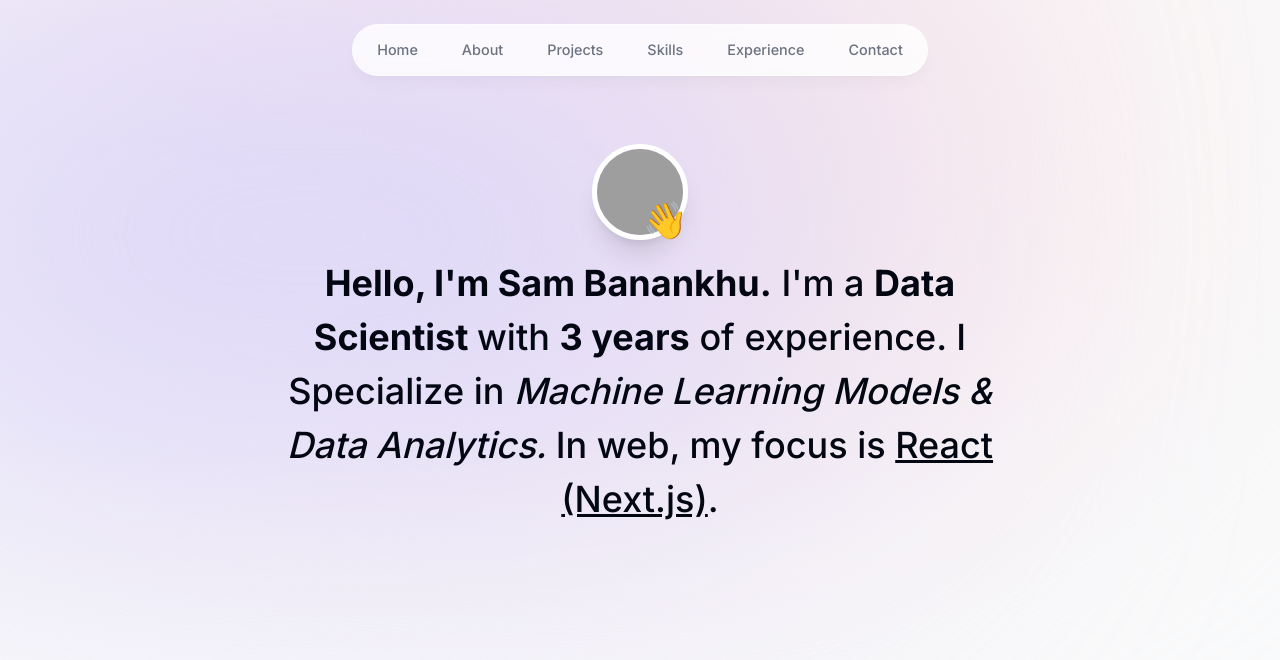
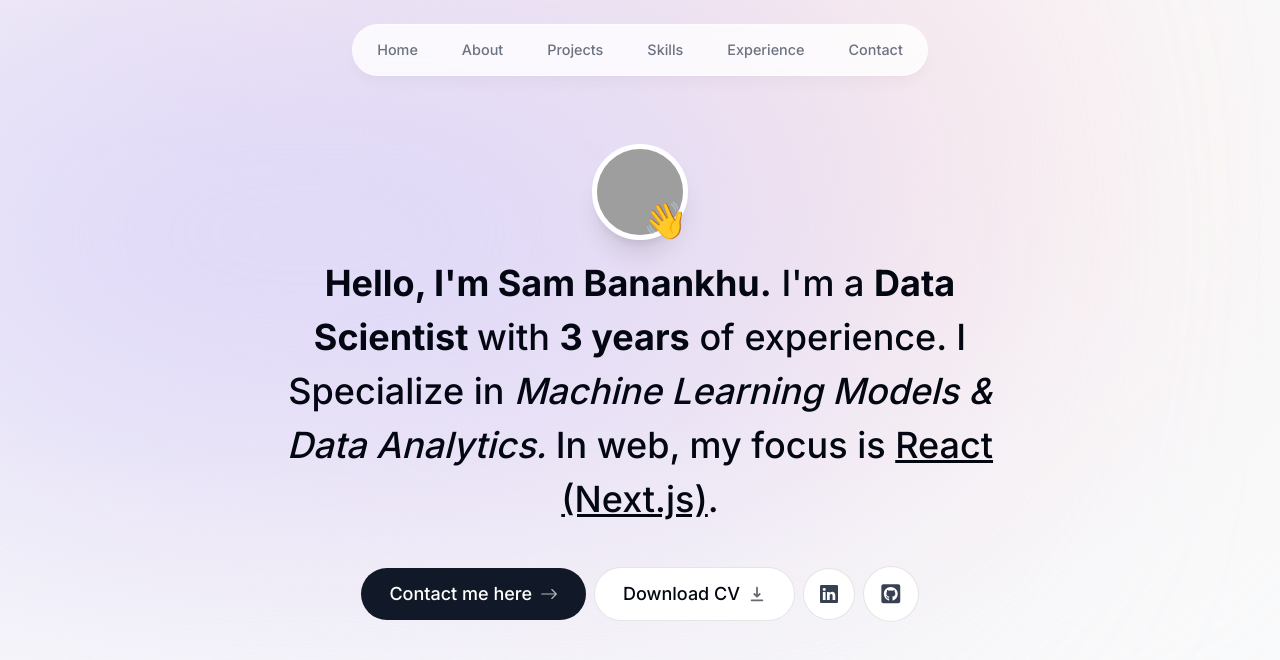
Before and after one commit to Sam-Banankhu/aboutsam, a Next.js app: page / in a window 1280 px wide. Shown: the top 660 px of the page. Built offline with nearby package versions, Linux system fonts and the light colour scheme; grey boxes are pictures that could not be loaded.

Commit message:
added motion to contact section

```diff
--- a/components/intro.tsx
+++ b/components/intro.tsx
@@ -5,6 +5,7 @@ import { FaGithubSquare } from "react-icons/fa";
 import { HiDownload } from "react-icons/hi";
 import { motion } from "framer-motion";
 import React from "react";
+import Link from "next/link";
 
 export default function Intro() {
   return (
@@ -86,6 +87,54 @@ export default function Intro() {
         </span>
         In web, my focus is <span className="underline">React (Next.js)</span>.
       </motion.p>
+
+      {/* Contact Section */}
+      <motion.div
+        initial={{
+          opacity: 0,
+          y: 100,
+        }}
+        animate={{
+          opacity: 1,
+          y: 0,
+        }}
+        transition={{
+          delay: 0.1,
+        }}
+        className="flex flex-col items-center justify-center gap-2 px-4 text-lg font-medium sm:flex-row"
+      >
+        <Link
+          href={"#contact"}
+          className="group flex items-center gap-2 rounded-full bg-gray-900 px-7 py-3 text-white outline-none transition hover:scale-110 hover:bg-gray-950 focus:scale-110 focus:bg-gray-950 active:scale-105"
+        >
+          Contact me here{" "}
+          <BsArrowRight className="opacity-70 transition group-hover:translate-x-1" />
+        </Link>
+
+        <a
+          href="/CV.pdf"
+          download
+          className="group flex items-center gap-2 rounded-full border border-black/10 bg-white px-7 py-3 outline-none transition hover:scale-110 focus:scale-110 active:scale-105 dark:bg-white/10"
+        >
+          Download CV
+          <HiDownload className="opacity-60 transition group-hover:translate-y-1" />
+        </a>
+
+        <a
+          href="https://linkedin.com"
+          target="_blank"
+          className="flex items-center rounded-full border border-black/10 bg-white p-4 text-gray-700 outline-none transition hover:scale-[1.15] hover:text-gray-950 focus:scale-[1.15] focus:text-gray-950 active:scale-105 dark:bg-white/10 dark:text-white/60"
+        >
+          <BsLinkedin />
+        </a>
+        <a
+          href="https://github.com"
+          target="_blank"
+          className="flex items-center rounded-full border border-black/10 bg-white p-4 text-[1.35rem] text-gray-700 outline-none transition hover:scale-[1.15] hover:text-gray-950 focus:scale-[1.15] focus:text-gray-950 active:scale-105 dark:bg-white/10 dark:text-white/60"
+        >
+          <FaGithubSquare />
+        </a>
+      </motion.div>
     </section>
   );
 }
```
